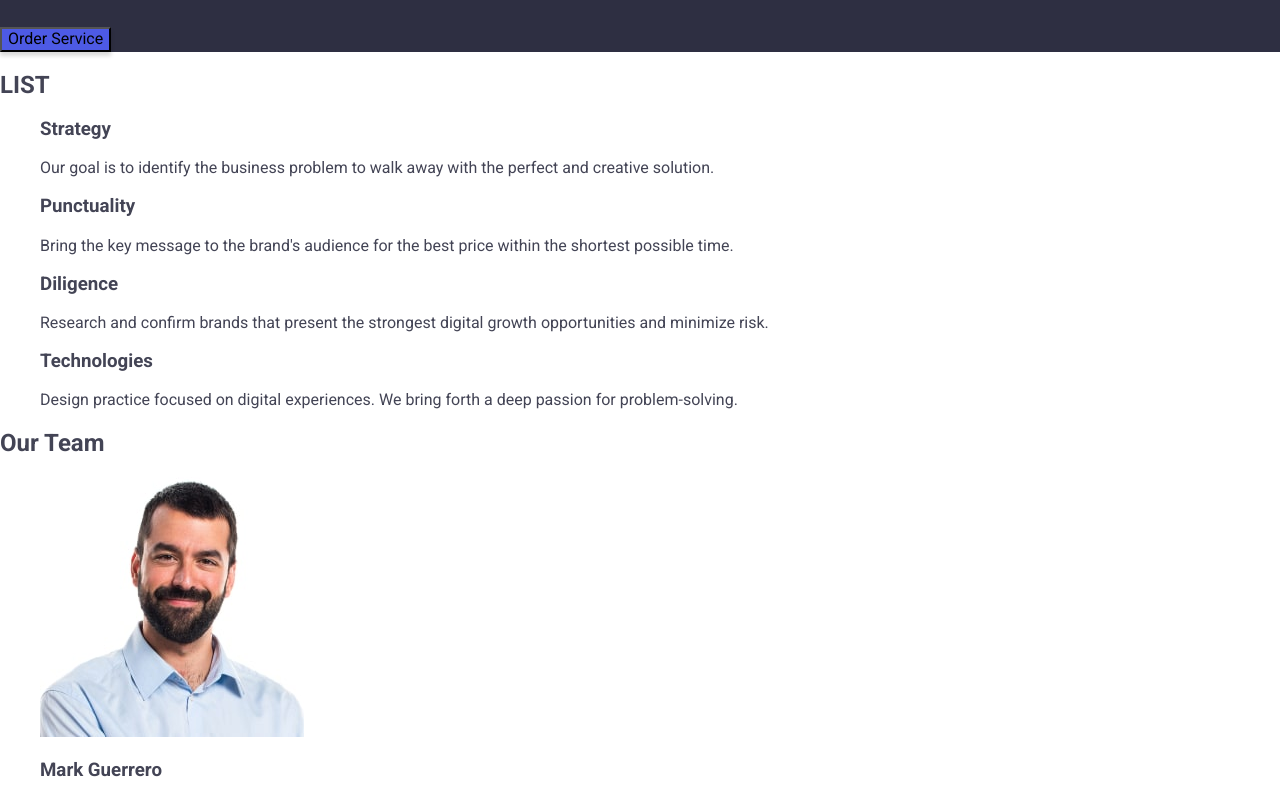
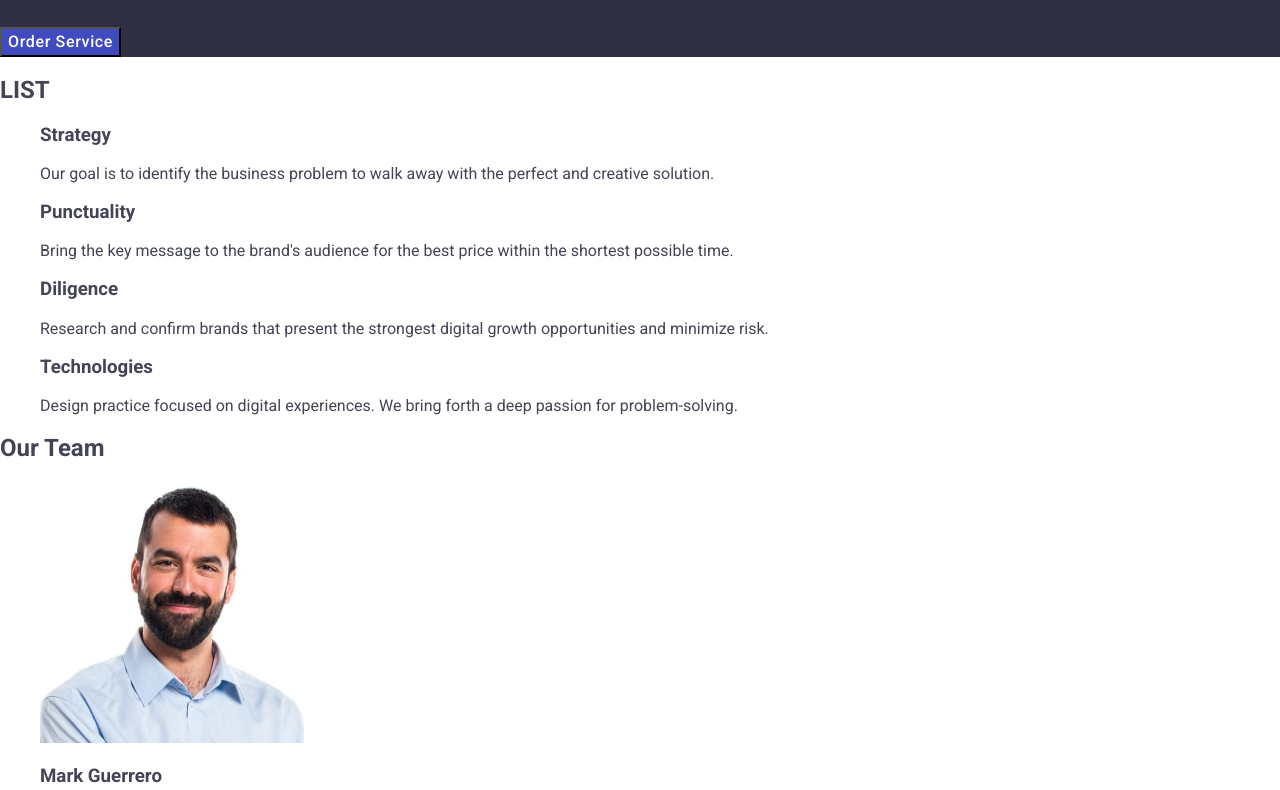
Before and after one commit to DuxLite/goit-markup-hw-02, a plain HTML site: page index.html in a window 1280 px wide. Shown: the part 299-1089 px from the top of the page. Drawn offline with nearby package versions, Linux system fonts and the light colour scheme.

Commit message:
add styles header

```diff
--- a/css/styles.css
+++ b/css/styles.css
@@ -56,9 +56,11 @@ a {
 .contacts-link:focus {
   color: #404bbf;
 }
+
 .hero {
   background: #2e2f42;
 }
+
 .hero-title {
   font-family: "Roboto", sans-serif;
   font-weight: 700;
@@ -68,7 +70,13 @@ a {
   text-align: center;
   color: #fff;
 }
+
 .hero-btn {
-  box-shadow: 0 4px 4px 0 rgba(0, 0, 0, 0.15);
-  background: #4d5ae5;
+  font-family: "Roboto", sans-serif;
+  font-weight: 500;
+  font-size: 16px;
+  line-height: 1.5;
+  letter-spacing: 0.04em;
+  color: #fff;
+  background-color: #404BBF
 }
```
